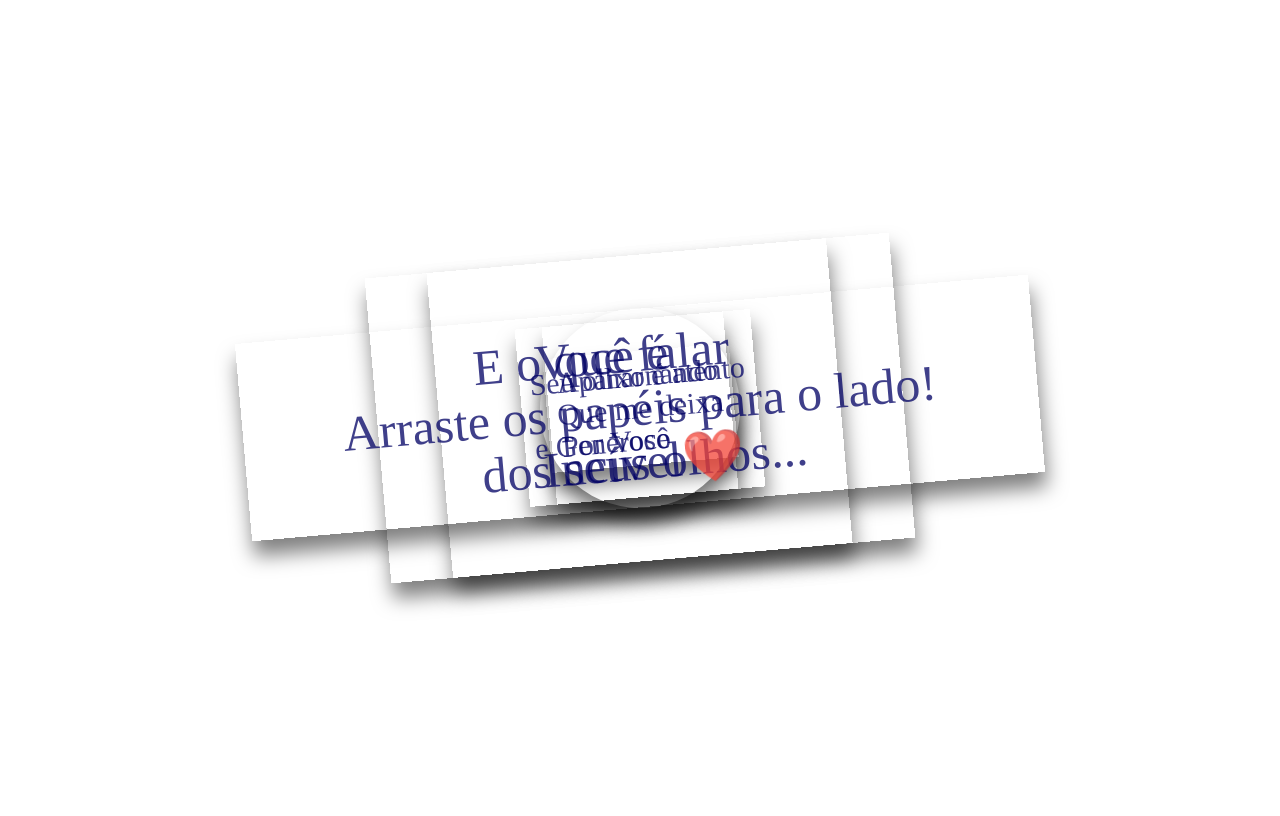
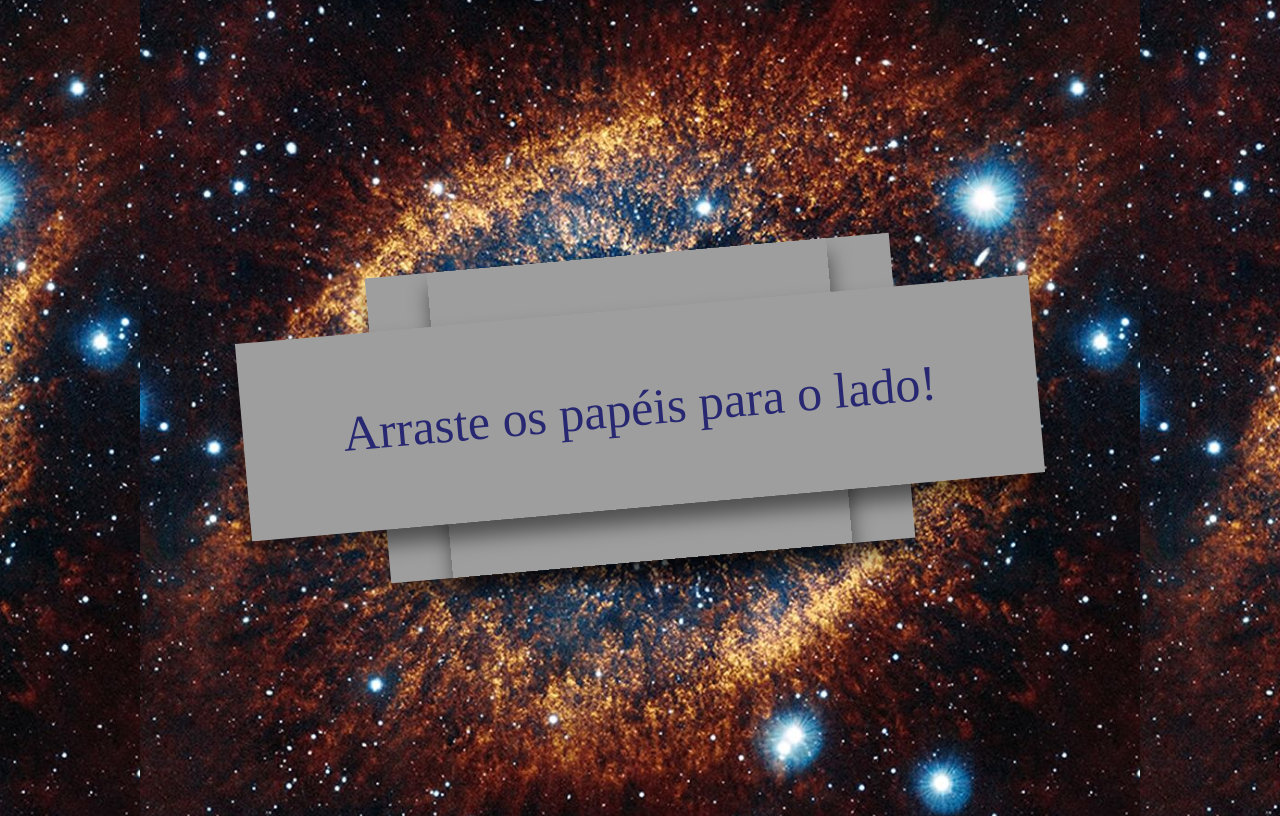
Before and after one commit to Lin-sistinfo/testeHtml, a plain HTML site: page index.html in a window 1280 px wide. Drawn offline with Linux system fonts and the light colour scheme; the site is published under a folder, as on GitHub Pages, so addresses that start at the root find nothing; a web font is replaced by a local one.

Commit message:
Update index.html

```diff
--- a/index.html
+++ b/index.html
@@ -11,12 +11,12 @@
       align-items: center;
       justify-content: center;
       background-size: 1000px;
-      background-image: url("/olho_galaxy.jpeg");
+      background-image: url("olho_galaxy.jpeg");
       background-position: center center;
       overflow: hidden;
     }
     .paper {
-      background-image: url("/white-math-paper-texture.jpg");
+      background-image: url("white-math-paper-texture.jpg");
       background-size: 500px;
       background-position: center center;
       padding: 20px 100px;
@@ -30,7 +30,7 @@
       height: 200px;
       padding: 0;
       border-radius: 50%;
-      background-image: url('/sol-visto-do-universo.jpg');
+      background-image: url('sol-visto-do-universo.jpg');
 
     }
     .paper.image {
```
